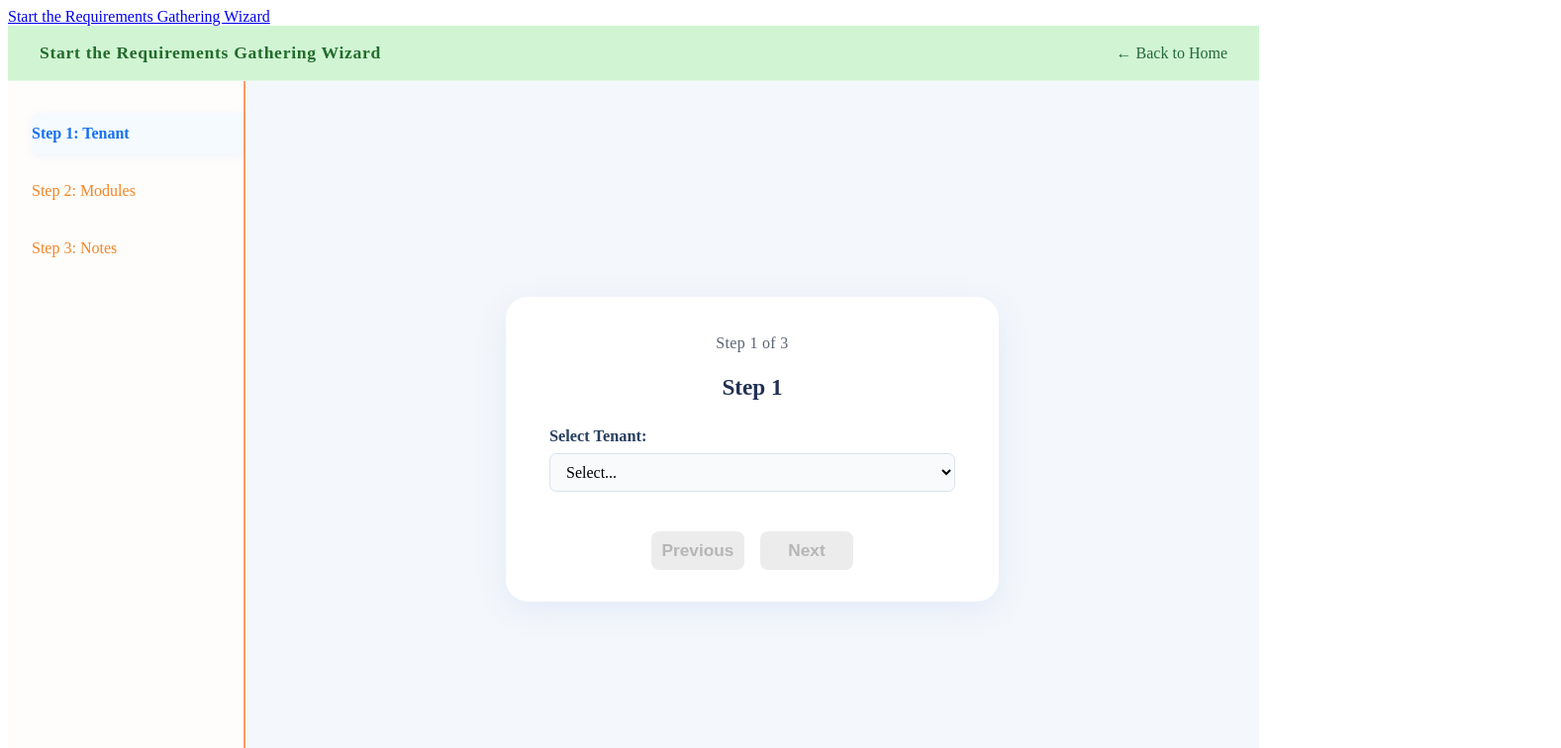
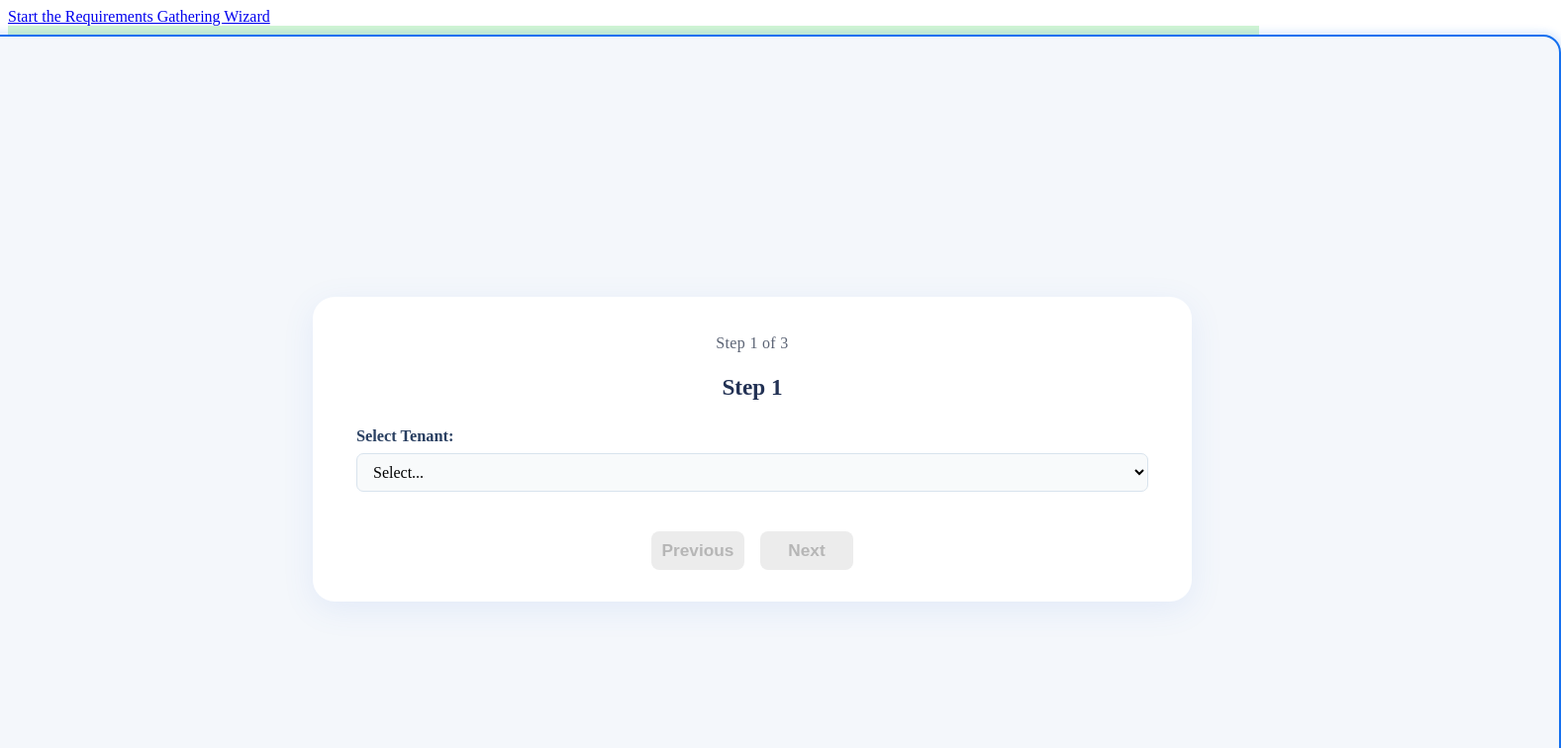
Before and after one commit to Xiaoliuliu666-leaner/Test.Onboarding, an Angular app: page /requirements/wizard in a window 1280 px wide. Shown: the top 756 px of the page at 99% size, 1577 px wide, since content can reach past the window. Built offline with nearby package versions, Linux system fonts and the light colour scheme.

Commit message:
enlarge wizard content outline for requirements wizard, adjust padding and min-width for a bigger outer blue frame

```diff
--- a/src/app/requirements-wizard/requirements-wizard.html
+++ b/src/app/requirements-wizard/requirements-wizard.html
@@ -31,8 +31,9 @@
     </ul>
   </aside>
 
-  <!-- 主内容区 -->
+  <!-- 主内容区：加一层蓝色描边的包裹 -->
   <main class="wizard-main">
+    <div class="wizard-content-outline">
       <div class="wizard-card">
         <div class="step-indicator">Step {{ stepIndex }} of 3</div>
         <h2>Step {{ stepIndex }}</h2>
@@ -88,8 +89,10 @@
                   [value]="module.key"
                   (change)="onModuleChange($event, module.key)"
                   [checked]="selectedModules.includes(module.key)" />
+                <div class="module-text">
                   <div class="module-title">{{ module.name }}</div>
                   <div class="module-description">{{ module.description }}</div>
+                </div>
               </label>
             </div>
           </div>
@@ -113,5 +116,6 @@
           <button *ngIf="stepIndex === 3" (click)="submitWizard()" [disabled]="!isStepValid()" class="wizard-btn wizard-btn-primary">Submit</button>
         </div>
       </div>
+    </div>
   </main>
 </div>
--- a/src/app/requirements-wizard/requirements-wizard.scss
+++ b/src/app/requirements-wizard/requirements-wizard.scss
@@ -87,7 +87,7 @@ body {
   }
 }
 
-// 主内容区
+// 主内容区（带蓝色外边框）
 .wizard-main {
   flex: 1 1 auto;
   display: flex;
@@ -98,18 +98,32 @@ body {
   min-width: 0;
 }
 
+.wizard-content-outline {
+  border: 2.5px solid #1570ef;
+  border-radius: 18px;
+  box-shadow: 0 0 10px 1.5px #1570ef33;
+  background: #f4f7fb;
+  padding: 72px 90px;
+  display: flex;
+  justify-content: center;
+  align-items: center;
+  min-width: 1450px; // 你可根据实际页面微调
+  min-height: 690px;
+}
+
+// 内层白色卡片
 .wizard-card {
   background: #fff;
   border-radius: 22px;
   box-shadow: 0 8px 32px rgba(80, 132, 225, 0.10);
   padding: 38px 44px 32px 44px;
-  max-width: 410px;
+  max-width: 800px;
   width: 100%;
   display: flex;
   flex-direction: column;
   align-items: stretch;
   gap: 8px;
-  margin: 28px 0;
+  margin: 0 auto;
   animation: fadein 0.5s;
 
   @keyframes fadein {
@@ -180,21 +194,24 @@ body {
   .module-grid {
     display: grid;
     grid-template-columns: 1fr 1fr;
-    gap: 18px;
+    gap: 28px;
     background: none;
     box-shadow: none;
     margin-bottom: 12px;
     padding: 0;
+    justify-content: center;
 
     .module-item {
-      border: 2px solid #d2e6fa;
+      border: 2px solid #2196f3;
       border-radius: 14px;
-      background: #f9fcfe;
-      padding: 14px 12px 12px 12px;
+      background: #fff;
+      min-width: 280px;
+      padding: 18px 10px;
+      transition: box-shadow .18s, border .18s, background .18s;
       display: flex;
-      align-items: flex-start;
+      align-items: center;
       transition: border 0.17s, box-shadow 0.19s;
-      box-shadow: 0 2px 8px #8dc7fa11;
+      box-shadow: 0 6px 32px rgba(50,90,200,0.05);
       margin-bottom: 0;
 
       &.selected {
@@ -203,12 +220,10 @@ body {
         box-shadow: 0 3px 16px #1570ef14;
       }
       .module-row {
-        display: grid;
-        grid-template-columns: 36px 1fr 2fr;
+        display: flex;
         align-items: center;
-        gap: 9px;
+        gap: 12px;
         width: 100%;
-
         .module-title {
           font-size: 15.8px;
           font-weight: 600;
```
Lines whose indentation alone changed are shown as unchanged.
